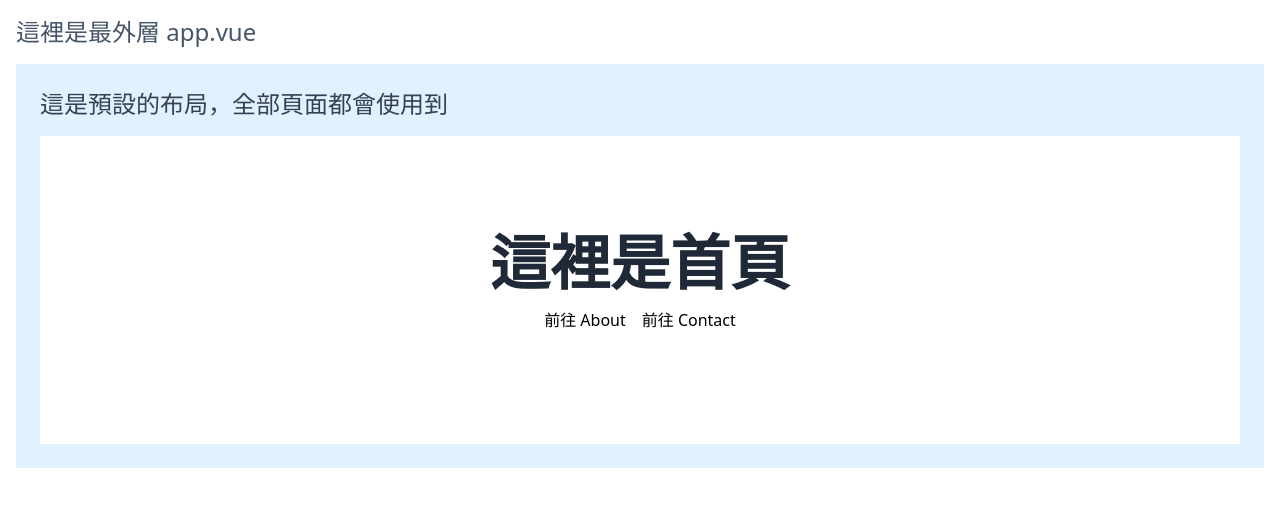
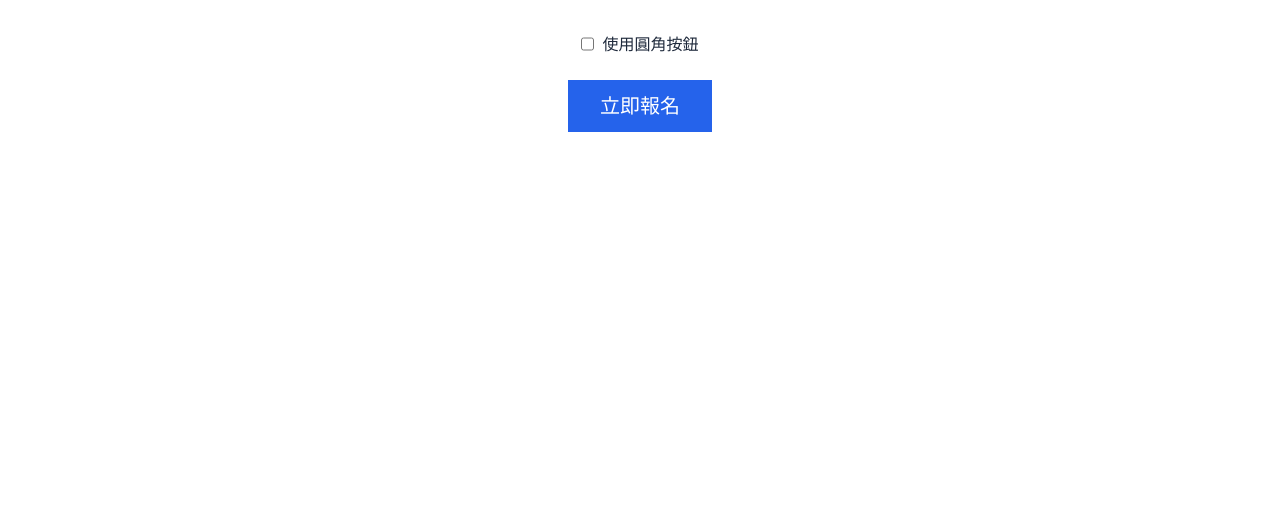
Before and after one commit to eddieciou/eddie_nuxt, a Nuxt app: page / in a window 1280 px wide. Shown: the top 506 px of the page. Built offline with nearby package versions, Linux system fonts and the light colour scheme.

Commit message:
建立動態元件

```diff
--- a/app.vue
+++ b/app.vue
@@ -1,8 +1,20 @@
 <template>
-  <div class="m-4 bg-white">
-    <p class="pb-4 text-2xl text-slate-600">這裡是最外層 app.vue</p>
-    <NuxtLayout name="default">
-      <NuxtPage />
-    </NuxtLayout>
+  <div class="flex flex-col items-center">
+    <div class="mt-8 flex items-center">
+      <input
+        id="show-button"
+        v-model="useRound"
+        name="show-button"
+        type="checkbox"
+        class="w5 h-5"
+      />
+      <label for="show-button" class="ml-2 block text-base text-slate-800">使用圓角按鈕</label>
+    </div>
+    <component :is="useRound ? RoundButton : BaseButton" />
   </div>
 </template>
+<script setup lang="ts">
+const useRound = ref(false)
+const BaseButton = resolveComponent('BaseApplyButton')
+const RoundButton = resolveComponent('RoundApplyButton')
+</script>
--- /dev/null
+++ b/components/base/apply/BaseApplyButton.vue
@@ -0,0 +1,8 @@
+<template>
+  <button
+    type="submit"
+    class="mt-6 bg-blue-600 py-3 px-8 text-xl font-medium text-white hover:bg-blue-700 focus:outline-none focus:ring-2 focus:ring-blue-500 focus:ring-offset-2"
+  >
+    立即報名
+  </button>
+</template>
--- /dev/null
+++ b/components/round/apply/RoundApplyButton.vue
@@ -0,0 +1,8 @@
+<template>
+  <button
+    type="submit"
+    class="mt-6 rounded-full bg-blue-600 py-3 px-8 text-xl font-medium text-white hover:bg-blue-700 focus:outline-none focus:ring-2 focus:ring-blue-500 focus:ring-offset-2"
+  >
+    立即報名
+  </button>
+</template>
```
